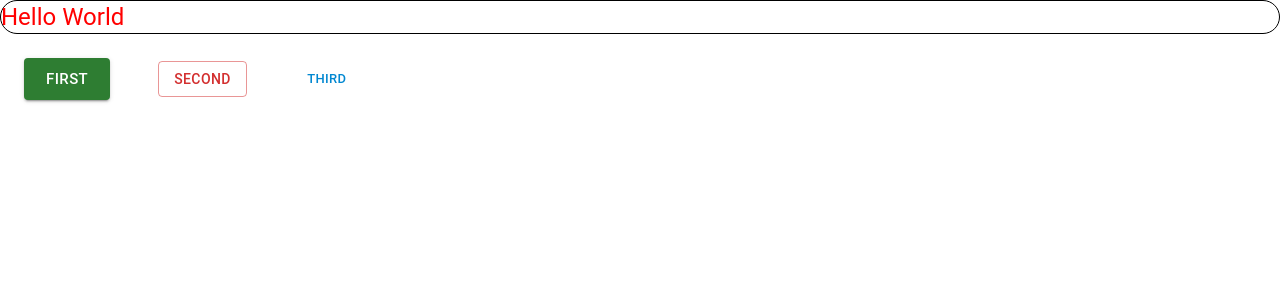
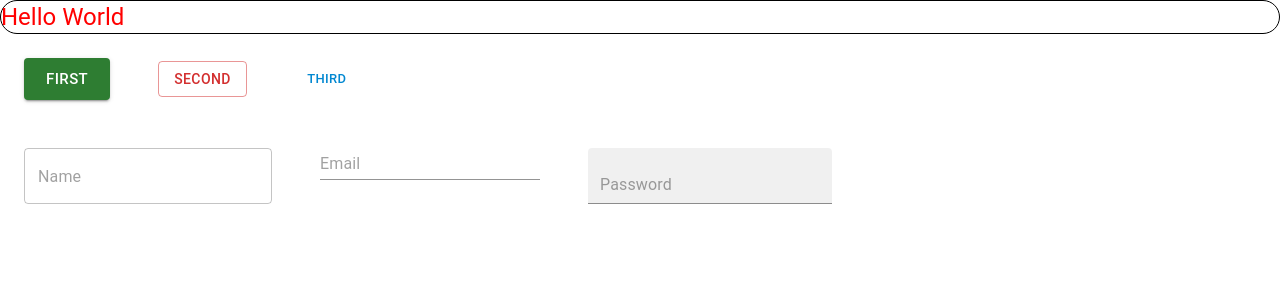
Before and after one commit to madhumithavenu/Material_UI, a React (Create React App) app: page / in a window 1280 px wide. Shown: the top 300 px of the page. Built offline with nearby package versions, Linux system fonts and the light colour scheme.

Commit message:
material ui text field component

```diff
--- a/src/Test.js
+++ b/src/Test.js
@@ -1,13 +1,19 @@
-import React from 'react';
-import {Typography, Button} from '@mui/material';
+import React, { useState } from 'react';
+import {Typography, Button, TextField} from '@mui/material';
 
 const Test = () => {
+    const [name, setName] = useState("");
   return (
     <div>
         <Typography variant='h5' sx={{color:'red', border: '1px solid black', borderRadius:10}}>Hello World</Typography>
         <Button onClick={()=>alert("Button Clicked")} color='success' sx={{margin:3}} size='large' variant='contained'>First</Button>
         <Button onClick={()=>alert("Button Clicked")} color='error' sx={{margin:3}} size='medium' variant='outlined'>Second</Button>
         <Button onClick={()=>alert("Button Clicked")} color='info' sx={{margin:3}} size='small' variant='text'>Third</Button>
+    <br></br>
+        <TextField value={name} onChange={(e)=>setName(e.target.value)} type={'text'} sx={{margin:3}} placeholder='Name' variant='outlined'/>
+        <TextField type={'email'} sx={{margin:3}} placeholder='Email' variant='standard'/>
+        <TextField type={'password'} sx={{margin:3}} placeholder='Password' variant='filled'/>
+        <Typography>{name}</Typography>
     </div>
   )
 }
```
